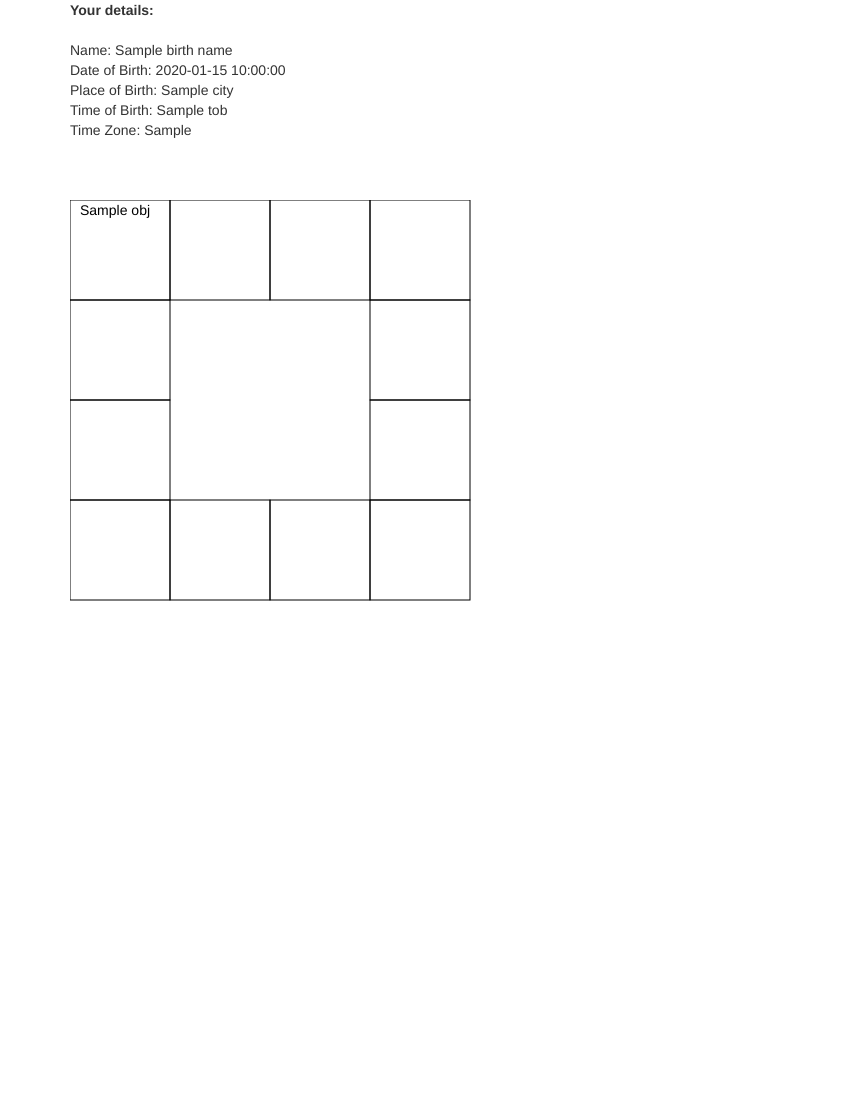
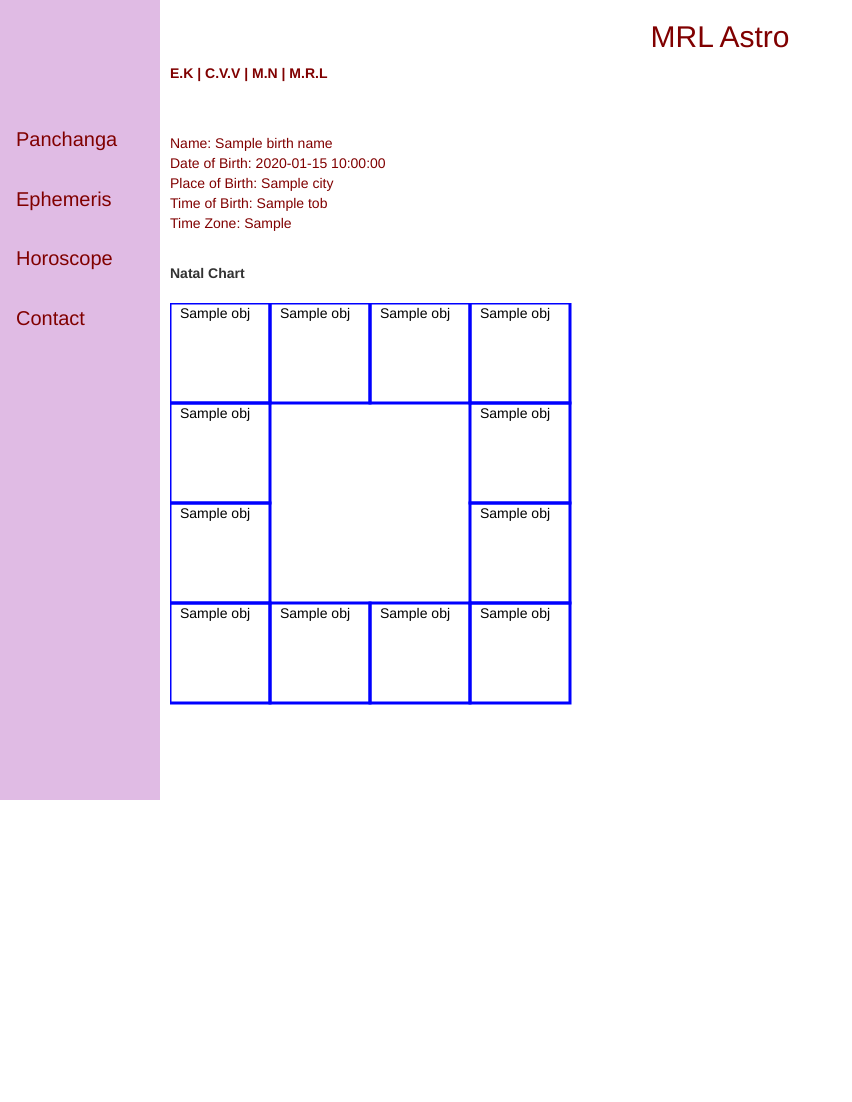
Before and after one commit to krishnakanthpps/MRLAstro, a Flask app: template templates/display_chart.html in a window 1280 px wide; the page is wider, and only the part inside the window is pictured. Shown: the top 1102 px of that part, without its empty margins (0-852 px from the left). After the commit the page ends 800 px from the top of that part, so only its background shows below. Run offline with Flask 2, Linux system fonts and the light colour scheme; the template is opened without the code that fills it: most values are stand-ins (such as "Sample title", 1, 10 or a date in 2020); some libraries are stand-ins or nearby versions.

Commit message:
added side menu, some custom css

```diff
--- a/app.py
+++ b/app.py
@@ -5,11 +5,12 @@ from flatlib.chart import Chart
 from flatlib import const
 from funcs import *
 
+
 app = Flask(__name__)
 app.config['SECRET_KEY'] = 'abcdefghij'
 
 
-@app.route('/', methods=['GET','POST'])
+@app.route('/', methods=['GET'])
 def index():
 	name = 'aditya'
 	return '<h1>Hello, {}!</h1>'.format(name)
@@ -44,7 +45,8 @@ def showchart():
 
 	#generate tz in +/-hh:mm format
 	tz = request.form['timezone']
-	tz = tz+":"+"00"
+	#tz = tz+":"+"00"
+	#tz = '+05:30'
 
 	#get all the planetary and house positions for loc without formatting
 	planets_dict, houses_dict = calc_allpos(dob, tob, city, tz)
@@ -109,3 +111,7 @@ def ephemeris():
 
 	#pass chart object to template
 	return render_template('ephemeris.html', all_objs=all_objs)
+
+
+if __name__ == "__main__":
+     app.run()
--- a/templates/display_chart.html
+++ b/templates/display_chart.html
@@ -1,29 +1,91 @@
 <html>
   <head>
+    <meta charset="utf-8"/>
     <title>Your horoscope</title>
     <meta name="viewport" content="width=device-width, initial-scale=1.0">
     <link href="http://netdna.bootstrapcdn.com/bootstrap/3.0.0/css/bootstrap.min.css" rel="stylesheet" media="screen">
-  <!--  <style type="text/css">
 
-      .container {
-  		position: fixed;
-  		top: 10;
-  		left: 10;
-      height: 1000px
-  		width: 1000px;
-      border: 1px solid #F08080;
-      }
+<style>
 
-    </style>
--->
+h1 {
+  color: maroon;
+  margin-left: 40px;
+}
+
+h2 {
+  color: maroon;
+  text-align: center;
+}
+
+h3 {
+  color: maroon;
+  margin-left: 40px;
+}
+
+p {
+  color: maroon;
+  text-align: left;
+
+}
+
+.details {
+  color: maroon;
+}
+
+.sidenav {
+  height: 100%;
+  width: 160px;
+  position: fixed;
+  z-index: 1;
+  top: 0;
+  left: 0;
+  background-color: #E0BBE4;
+  overflow-x: hidden;
+  padding-top: 100px;
+}
+
+.sidenav a {
+  padding: 25px 8px 6px 16px;
+  text-decoration: none;
+  color: maroon;
+  font-size: 20px;
+  display: block;
+}
+
+.sidenav a:hover {
+  color: #f1f1f1;
+}
+
+.main {
+  margin-left: 160px; /* Same as the width of the sidenav */
+ /* Increased text to enable scrolling */
+  padding: 0px 10px;
+}
+
+@media screen and (max-height: 450px) {
+  .sidenav {padding-top: 15px;}
+  .sidenav a {font-size: 18px;}
+}
+
+
+</style>
+
 <body>
+<div class="sidenav">
+  <a href="#panchanga">Panchanga</a>
+  <a href="#ephemeris">Ephemeris</a>
+  <a href="#horoscope">Horoscope</a>
+  <a href="#contact">Contact</a>
+</div>
 
+<div class="main">
+<h2> MRL Astro</h2>
+<p><b>E.K | C.V.V | M.N | M.R.L</b></p>
 <!-- print chart data -->
- <div class="container">
 
-<b>Your details:</b>
 <br>
 <br>
+<p>
 Name: {{ birth_name }}
 <br>
 Date of Birth: {{ dob }}
@@ -33,61 +95,106 @@ Place of Birth: {{ city }}
 Time of Birth: {{ tob }}
 <br>
 Time Zone: {{ tz }}
+</p>
+<br>
+
+<b>Natal Chart</b>
 <br>
 <br>
-<!--{{ planets_dict['Sun'][0]  }} -->
-<br>
-<br>
+<svg width="800" height="800">
+  <!-- pi, ar, ta, ge -->
+  <rect id="pi" x="0" y="0" width="100" height="100" stroke="blue" fill="transparent" stroke-width="3"/>
+
+      {% set count = namespace(value=15) %}
+      {% for obj in p_and_h_dict['Pisces'] %}
+          <text x="10" y="{{ count.value }}">{{ obj }}</text>
+          {% set count.value = count.value + 15 %}
+        {% endfor %}
+
+  <rect x="100" y="0" width="100" height="100" stroke="blue" fill="transparent" stroke-width="3"/>
+            {% set count = namespace(value=15) %}
+      {% for obj in p_and_h_dict['Aries'] %}
+          <text x="110" y="{{ count.value }}">{{ obj }}</text>
+          {% set count.value = count.value + 15 %}
+        {% endfor %}
+
+  <rect x="200" y="0" width="100" height="100" stroke="blue" fill="transparent" stroke-width="3"/>
+      {% set count = namespace(value=15) %}
+      {% for obj in p_and_h_dict['Taurus'] %}
+          <text x="210" y="{{ count.value }}">{{ obj }}</text>
+          {% set count.value = count.value + 15 %}
+        {% endfor %}
+
+  <rect x="300" y="0" width="100" height="100" stroke="blue" fill="transparent" stroke-width="3"/>
+      {% set count = namespace(value=15) %}
+      {% for obj in p_and_h_dict['Gemini'] %}
+          <text x="310" y="{{ count.value }}">{{ obj }}</text>
+          {% set count.value = count.value + 15 %}
+        {% endfor %}
+
+  <!-- aq, cn, cp, le -->
+  <rect x="0" y="100" width="100" height="100" stroke="blue" fill="transparent" stroke-width="3"/>
+      {% set count = namespace(value=115) %}
+      {% for obj in p_and_h_dict['Aquarius'] %}
+          <text x="10" y="{{ count.value }}">{{ obj }}</text>
+          {% set count.value = count.value + 15 %}
+        {% endfor %}
+
+  <rect x="300" y="100" width="100" height="100" stroke="blue" fill="transparent" stroke-width="3"/>
+        {% set count = namespace(value=115) %}
+      {% for obj in p_and_h_dict['Cancer'] %}
+          <text x="310" y="{{ count.value }}">{{ obj }}</text>
+          {% set count.value = count.value + 15 %}
+        {% endfor %}
+
+  <rect x="0" y="200" width="100" height="100" stroke="blue" fill="transparent" stroke-width="3"/>
+      {% set count = namespace(value=215) %}
+      {% for obj in p_and_h_dict['Capricorn'] %}
+          <text x="10" y="{{ count.value }}">{{ obj }}</text>
+          {% set count.value = count.value + 15 %}
+        {% endfor %}
 
 
-<!--
-<canvas id="myCanvas" width="200" height="100"></canvas>
-<script type="text/javascript">
-var c = document.getElementById("myCanvas");
-var ctx = c.getContext("2d");
-ctx.moveTo(0, 0);
-ctx.lineTo(200, 100);
-ctx.stroke();
+  <rect x="300" y="200" width="100" height="100" stroke="blue" fill="transparent" stroke-width="3"/>
+      {% set count = namespace(value=215) %}
+      {% for obj in p_and_h_dict['Leo'] %}
+          <text x="310" y="{{ count.value }}">{{ obj }}</text>
+          {% set count.value = count.value + 15 %}
+        {% endfor %}
 
-</script>
--->
-
-<svg width="1600" height="1600">
-  <!-- pi, ar, ta, ge -->
-  <rect id="pi" x="0" y="0" width="100" height="100" stroke="black" fill="transparent" stroke-width="1"/>
-
-      {% set count = namespace(value=15) %}
+  <!--sg, sc, lib, vi-->
+  <rect x="0" y="300" width="100" height="100" stroke="blue" fill="transparent" stroke-width="3"/>
+      {% set count = namespace(value=315) %}
       {% for obj in p_and_h_dict['Sagittarius'] %}
           <text x="10" y="{{ count.value }}">{{ obj }}</text>
           {% set count.value = count.value + 15 %}
         {% endfor %}
 
-  <rect x="100" y="0" width="100" height="100" stroke="black" fill="transparent" stroke-width="1"/>
-  <rect x="200" y="0" width="100" height="100" stroke="black" fill="transparent" stroke-width="1"/>
-  <rect x="300" y="0" width="100" height="100" stroke="black" fill="transparent" stroke-width="1"/>
-  <!-- aq, cn, cp, le -->
-  <rect x="0" y="100" width="100" height="100" stroke="black" fill="transparent" stroke-width="1"/>
-  <rect x="300" y="100" width="100" height="100" stroke="black" fill="transparent" stroke-width="1"/>
-  <rect x="0" y="200" width="100" height="100" stroke="black" fill="transparent" stroke-width="1"/>
-  <rect x="300" y="200" width="100" height="100" stroke="black" fill="transparent" stroke-width="1"/>
-  <!--sg, sc, lib, vi-->
-  <rect x="0" y="300" width="100" height="100" stroke="black" fill="transparent" stroke-width="1"/>
+  <rect x="100" y="300" width="100" height="100" stroke="blue" fill="transparent" stroke-width="3"/>
+      {% set count = namespace(value=315) %}
+      {% for obj in p_and_h_dict['Scorpio'] %}
+          <text x="110" y="{{ count.value }}">{{ obj }}</text>
+          {% set count.value = count.value + 15 %}
+        {% endfor %}
 
+  <rect x="200" y="300" width="100" height="100" stroke="blue" fill="transparent" stroke-width="3"/>
+      {% set count = namespace(value=315) %}
+      {% for obj in p_and_h_dict['Libra'] %}
+          <text x="210" y="{{ count.value }}">{{ obj }}</text>
+          {% set count.value = count.value + 15 %}
+        {% endfor %}
 
-  <rect x="100" y="300" width="100" height="100" stroke="black" fill="transparent" stroke-width="1"/>
-  <rect x="200" y="300" width="100" height="100" stroke="black" fill="transparent" stroke-width="1"/>
-  <rect x="300" y="300" width="100" height="100" stroke="black" fill="transparent" stroke-width="1"/>
+  <rect x="300" y="300" width="100" height="100" stroke="blue" fill="transparent" stroke-width="3"/>
+      {% set count = namespace(value=315) %}
+      {% for obj in p_and_h_dict['Virgo'] %}
+          <text x="310" y="{{ count.value }}">{{ obj }}</text>
+          {% set count.value = count.value + 15 %}
+        {% endfor %}
+
 </svg>
-
-<!--add zodiac names to chart -->
-<script type="text/javascript">
-
-
-
-</script>
 
 </div>
 
 </body>
 
-	</html>
+</html>
```
Also changed, not shown: funcs.py (+20 -12 lines), requirements.txt (+32 -2 lines), templates/enterdetails.html (+82 -82 lines).
